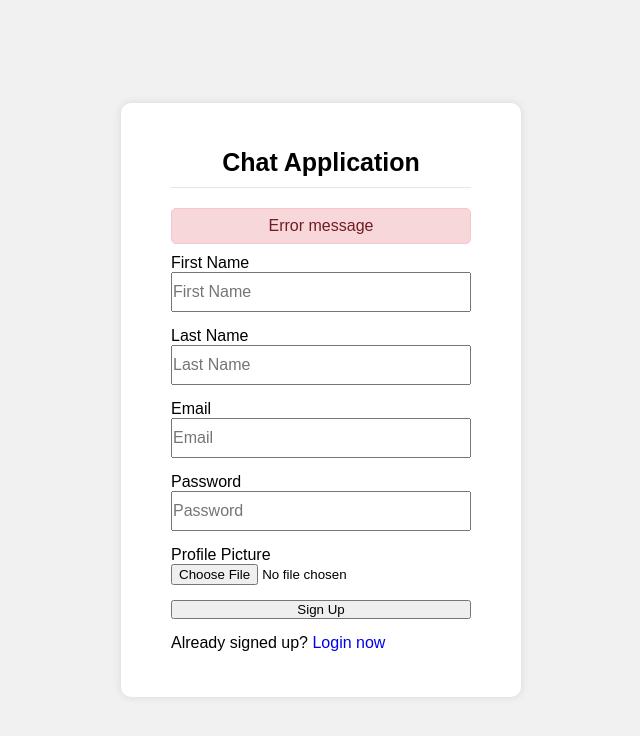
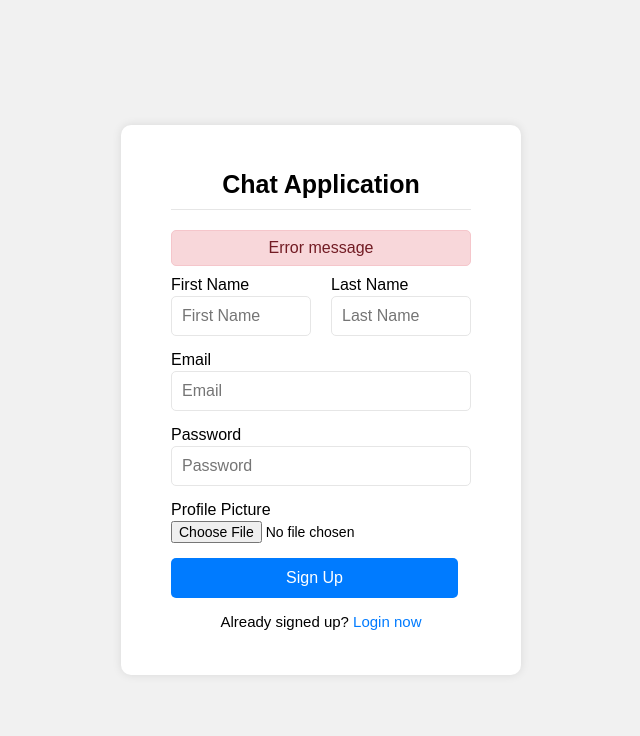
Before and after one commit to amahdavid/RealtimeChatApplication, a PHP site: page /html/index.html in a window 1280 px wide. Shown: the top 736 px of the page, without its empty margins (319-959 px from the left). Run offline with PHP 8.4, Linux system fonts and the light colour scheme; some web fonts are replaced.

Commit message:
Chat-App: Finished sign up page

```diff
--- a/html/index.html
+++ b/html/index.html
@@ -33,11 +33,11 @@
                 <label>Password</label>
                 <input type="text" placeholder="Password" required>
             </div>
-            <div class="field">
+            <div class="field image">
                 <label>Profile Picture</label>
                 <input type="file">
             </div>
-            <div class="field">
+            <div class="field button">
                 <input type="submit" value="Sign Up">
             </div>
             <div class="link">Already signed up? <a href="#">Login now</a></div>
--- a/style/style.css
+++ b/style/style.css
@@ -25,7 +25,6 @@ body {
 }
 
 /* Sign Up Form */
-
 .form {
     padding: 25px 30px;
 }
@@ -52,14 +51,69 @@ body {
     border: 1px solid #f5c6cb;
 }
 
+.form form .name_details {
+    display: flex;
+    justify-content: space-between;
+}
+
+form .name_details .field:first-child {
+    margin-right: 10px;
+}
+
+.form .name_details .field:last-child {
+    margin-left: 10px;
+}
+
 .form form .field{
     display: flex;
     flex-direction: column;
     margin-bottom: 15px;
 }
 
+.form form .field label {
+    margin-bottom: 2px;
+}
+
+.form form .field input {
+    outline: none;
+}
+
 .form form .input input {
     height: 40px;
     width: 100%;
     font-size: 16px;
+    padding: 0 10px;
+    border: 1px solid #e6e6e6;
+    border-radius: 5px;
 }
+
+.form form .image input {
+    font-size: 14px;
+}
+
+.form form .button input {
+    margin-right: 13px;
+    height: 40px;
+    border: none;
+    font-size: 16px;
+    font-weight: 500;
+    color: #fff;
+    background-color: #007bff;
+    border-radius: 5px;
+    cursor: pointer;
+    transition: background-color 0.3s;
+}
+
+.form .link {
+    text-align: center;
+    margin-top: 15px;
+    font-size: 15px;
+}
+
+.form .link a {
+    color: #007bff;
+}
+
+.form .link a:hover {
+    text-decoration: underline;
+}
```
Also changed, not shown: ReadMe.md (added), 1 other file.
